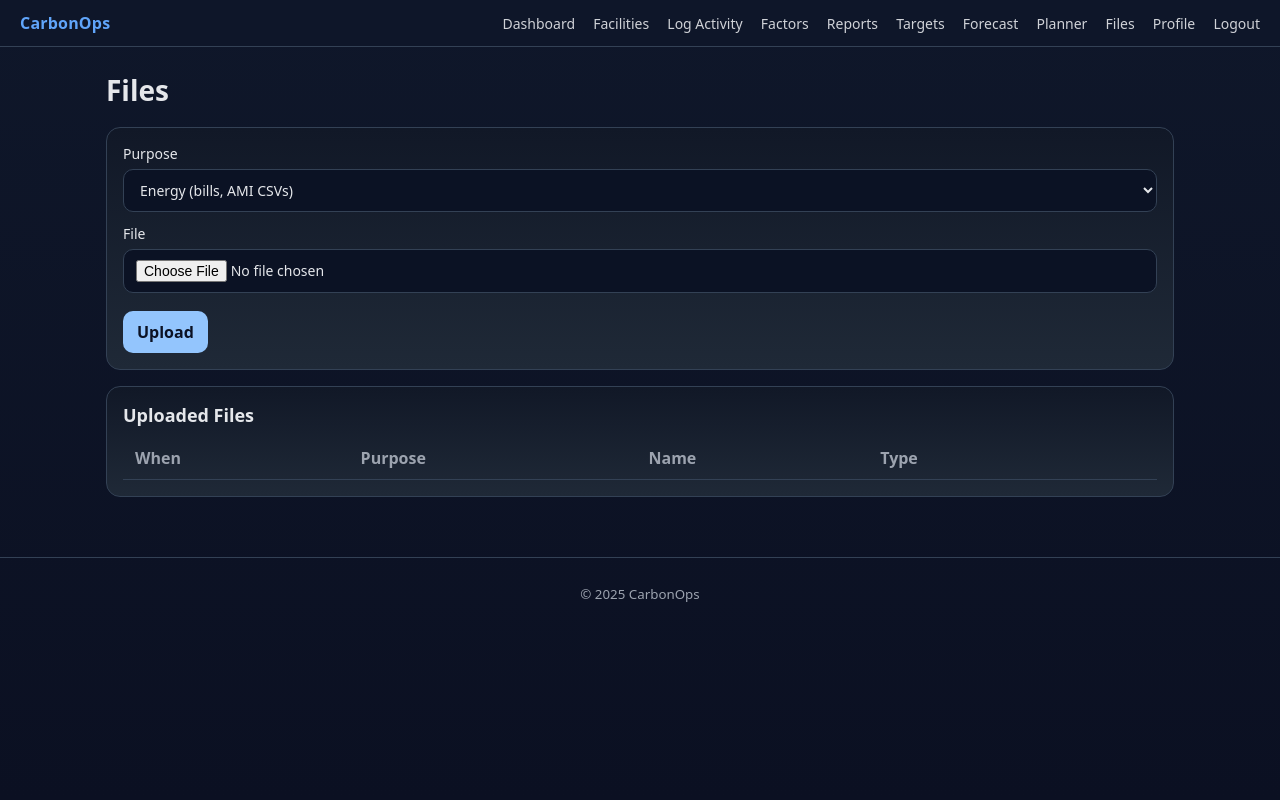
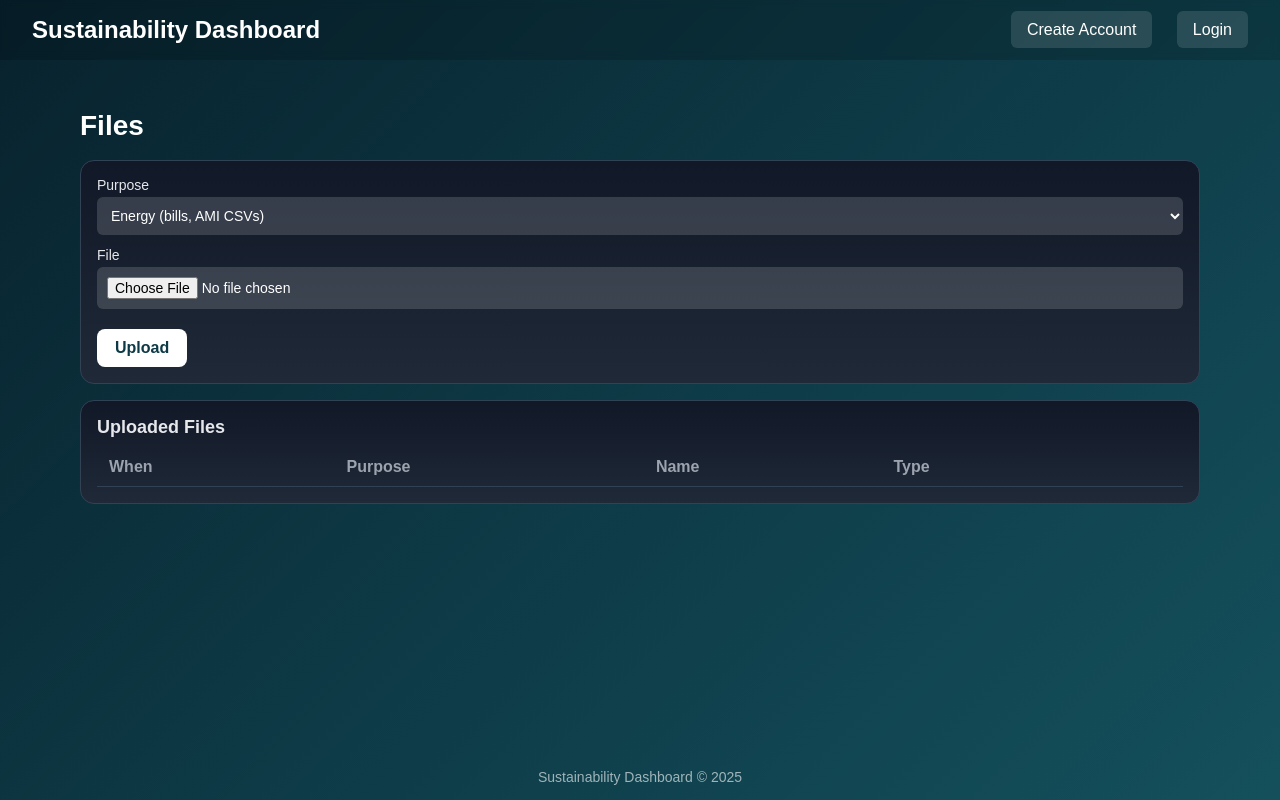
Before and after one commit to Alex-stok/Database.Project, a FastAPI app: page /files in a window 1280 px wide. Run offline with FastAPI, Linux system fonts and the light colour scheme; lists and menus that the app fills with data are empty.

Commit message:
problem fixesv1.0

```diff
--- a/app/templates/base.html
+++ b/app/templates/base.html
@@ -2,34 +2,140 @@
 <html lang="en">
 <head>
     <meta charset="utf-8">
-  <title>{% block title %}Carbon Dashboard{% endblock %}</title>
-  <meta name="viewport" content="width=device-width, initial-scale=1">
-  <link href="/static/css/main.css" rel="stylesheet">
+    <title>{% block title %}Sustainability Dashboard{% endblock %}</title>
+    <link rel="stylesheet" href="/static/css/main.css">
+
+    <style>
+        /* GLOBAL LAYOUT */
+        body {
+            margin: 0;
+            font-family: Arial, sans-serif;
+            background: linear-gradient(135deg, #08222d, #0d3a46, #14505c);
+            color: #ffffff;
+            min-height: 100vh;
+            display: flex;
+            flex-direction: column;
+        }
+
+        /* NAVBAR */
+        header {
+            width: 100%;
+            padding: 16px 32px;
+            display: flex;
+            justify-content: space-between;
+            align-items: center;
+            background: rgba(0,0,0,0.15);
+            backdrop-filter: blur(4px);
+            box-sizing: border-box;
+        }
+
+        header h1 {
+            font-size: 24px;
+            font-weight: 700;
+            margin: 0;
+        }
+
+        nav a {
+            margin-left: 20px;
+            padding: 10px 16px;
+            background: rgba(255,255,255,0.12);
+            border-radius: 6px;
+            text-decoration: none;
+            color: #ffffff;
+            font-weight: 500;
+            transition: 0.2s;
+        }
+
+        nav a:hover {
+            background: rgba(255,255,255,0.25);
+        }
+
+        /* PAGE CONTENT AREA */
+        .content-wrapper {
+            flex: 1;
+            padding: 40px;
+            max-width: 1200px;
+            width: 100%;
+            margin: 0 auto;
+            box-sizing: border-box;
+        }
+
+        /* FOOTER */
+        footer {
+            text-align: center;
+            padding: 15px;
+            opacity: 0.60;
+            font-size: 14px;
+            margin-top: auto;
+        }
+
+        /* FORMS INSIDE PAGES (Dashboard etc.) */
+        input, select, textarea {
+            padding: 10px;
+            border-radius: 6px;
+            border: none;
+            margin-top: 4px;
+            background: rgba(255,255,255,0.15);
+            color: #ffffff;
+        }
+
+        input:focus, select:focus, textarea:focus {
+            outline: 2px solid #ffffff;
+        }
+
+        button {
+            background: #ffffff;
+            color: #0d3a46;
+            border: none;
+            border-radius: 8px;
+            padding: 10px 18px;
+            cursor: pointer;
+            transition: 0.2s;
+            font-weight: 600;
+            margin-top: 8px;
+        }
+
+        button:hover {
+            transform: scale(1.05);
+        }
+
+        a {
+            color: #b0eaff;
+        }
+        a:hover { color: #ffffff; }
+    </style>
+
+    {% block head %}{% endblock %}
 </head>
+
 <body>
-  <header class="navbar">
-    <a href="/" class="brand">CarbonOps</a>
+
+<header>
+    <h1>Sustainability Dashboard</h1>
+
     <nav>
+        {% if session and session.get("user") %}
             <a href="/dashboard">Dashboard</a>
             <a href="/facilities">Facilities</a>
-      <a href="/activities/new">Log Activity</a>
+            <a href="/activities">Activities</a>
             <a href="/factors">Factors</a>
-      <a href="/reports">Reports</a>
             <a href="/targets">Targets</a>
-      <a href="/forecast">Forecast</a>
-      <a href="/planner">Planner</a>
-      <a href="/files">Files</a>
-      <a href="/profile">Profile</a>
             <a href="/logout">Logout</a>
+        {% else %}
+            <a href="/register">Create Account</a>
+            <a href="/login">Login</a>
+        {% endif %}
     </nav>
 </header>
 
-  <main class="container">
-    {% block content %}{% endblock %}
-  </main>
+<div class="content-wrapper">
+    {% block content %}
+    {% endblock %}
+</div>
 
-  <footer class="footer">
-    <small>&copy; {{ 2025 }} CarbonOps</small>
+<footer>
+    Sustainability Dashboard © {{ year if year else "2025" }}
 </footer>
+
 </body>
 </html>
```
Also changed, not shown: app/Routers/activities.py (+30 -0 lines), app/templates/facility_detail.html (+100 -19 lines), app/Routers/targets.py (line endings or trailing spaces). Lines whose indentation alone changed are shown as unchanged.
